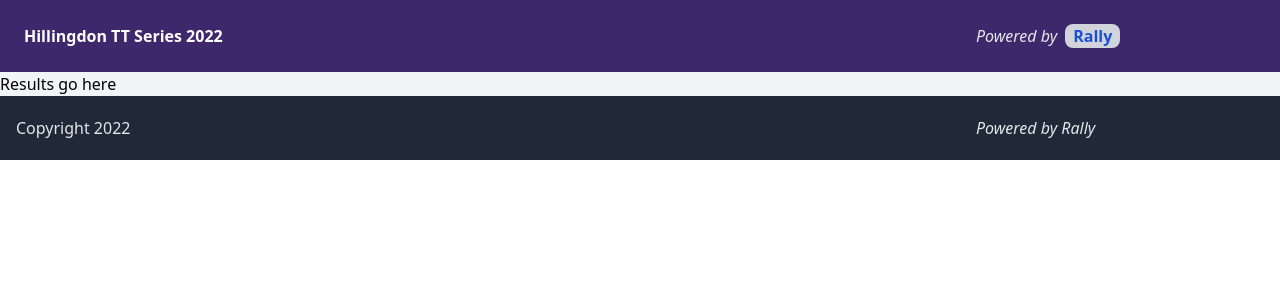
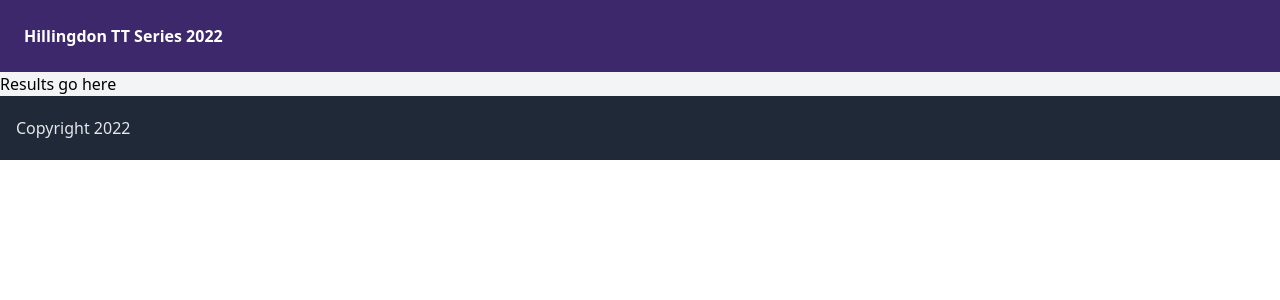
Before and after one commit to ben05allen/Hillingdon_DB, a FastAPI app: page / in a window 1280 px wide. Shown: the top 300 px of the page. Run offline with FastAPI, Linux system fonts and the light colour scheme; parts of the project's set-up code (start-up, migrations or seed data) failed here and were passed over; some libraries are stand-ins or nearby versions.

Commit message:
Basic home page

```diff
--- a/templates/index.html
+++ b/templates/index.html
@@ -13,13 +13,7 @@
 <body>
 
     <div class="flex mx-auto">
-        <h2 class="p-6 font-bold text-xl2 text-white bg-[#3c286b] w-3/4">Hillingdon TT Series 2022</h2>
-        <div class="flex p-4 text-gray-200 text-right bg-[#3c286b] w-1/4 items-center">
-            <em>Powered by</em>
-            <div class="bg-gray-300 mx-2 text-blue-700 font-bold hover:bg-gray-200 rounded-lg px-2">
-                Rally
-            </div>
-        </div>
+        <h2 class="p-6 font-bold text-xl2 text-white bg-[#3c286b] w-full">Hillingdon TT Series 2022</h2>
     </div>
 
     <div class="bg-gray-100">
@@ -29,7 +23,6 @@
     <footer>
         <div class="bg-gray-800 flex text-gray-200 mx-auto py-5">
             <p class="px-4 text-left w-3/4">Copyright 2022</p>
-            <p class="px-4 text-right"> <em>Powered by Rally</em></p>
         </div>
     </footer>
 
```
